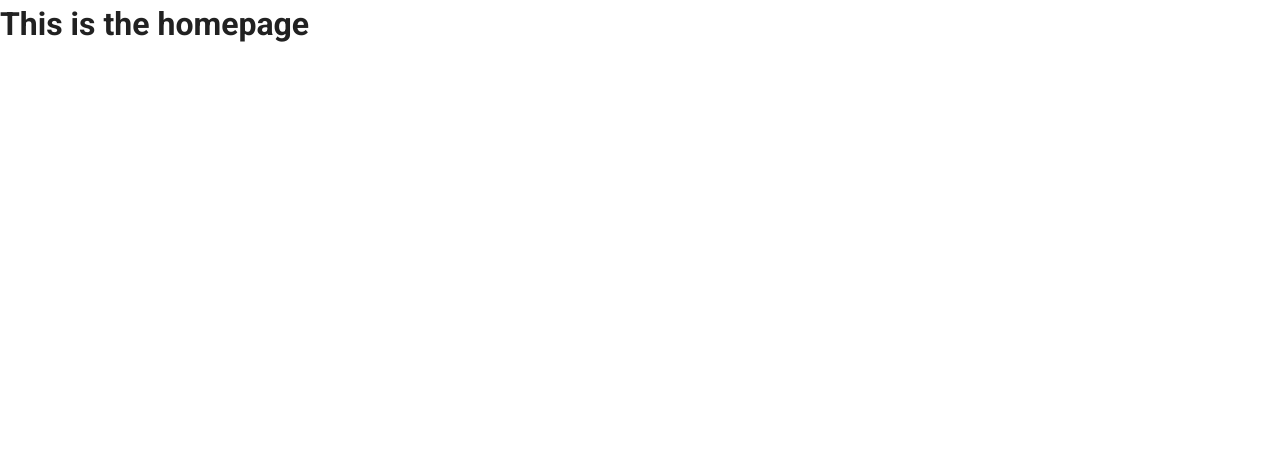
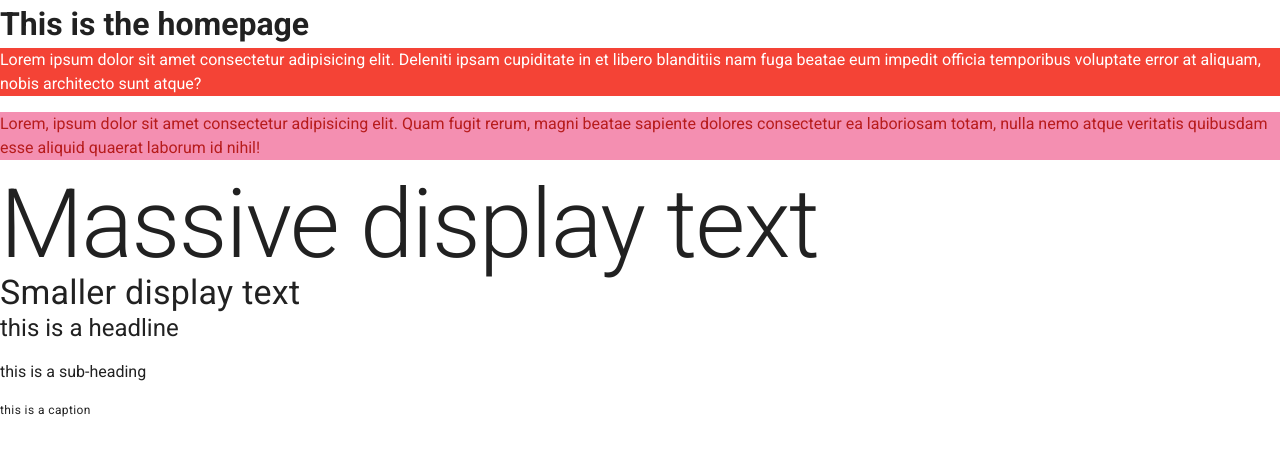
Before and after one commit to yudai142/ninja-task, a Vue app: page / in a window 1280 px wide. Shown: the top 456 px of the page. Built offline with nearby package versions, Linux system fonts and the light colour scheme.

Commit message:
フォントカラー・サイズのテスト

```diff
--- a/src/views/Home.vue
+++ b/src/views/Home.vue
@@ -1,5 +1,12 @@
 <template>
   <div class="home">
     <h1>This is the homepage</h1>
+    <p class="red white--text">Lorem ipsum dolor sit amet consectetur adipisicing elit. Deleniti ipsam cupiditate in et libero blanditiis nam fuga beatae eum impedit officia temporibus voluptate error at aliquam, nobis architecto sunt atque?</p>
+    <p class="pink red--text lighten-3 text--darken-4">Lorem, ipsum dolor sit amet consectetur adipisicing elit. Quam fugit rerum, magni beatae sapiente dolores consectetur ea laboriosam totam, nulla nemo atque veritatis quibusdam esse aliquid quaerat laborum id nihil!</p>
+    <h1 class="display-4">Massive display text</h1>
+    <h4 class="display-1">Smaller display text</h4>
+    <p class="headline">this is a headline</p>
+    <p class="subheading">this is a sub-heading</p>
+    <p class="caption">this is a caption</p>
   </div>
 </template>
```
